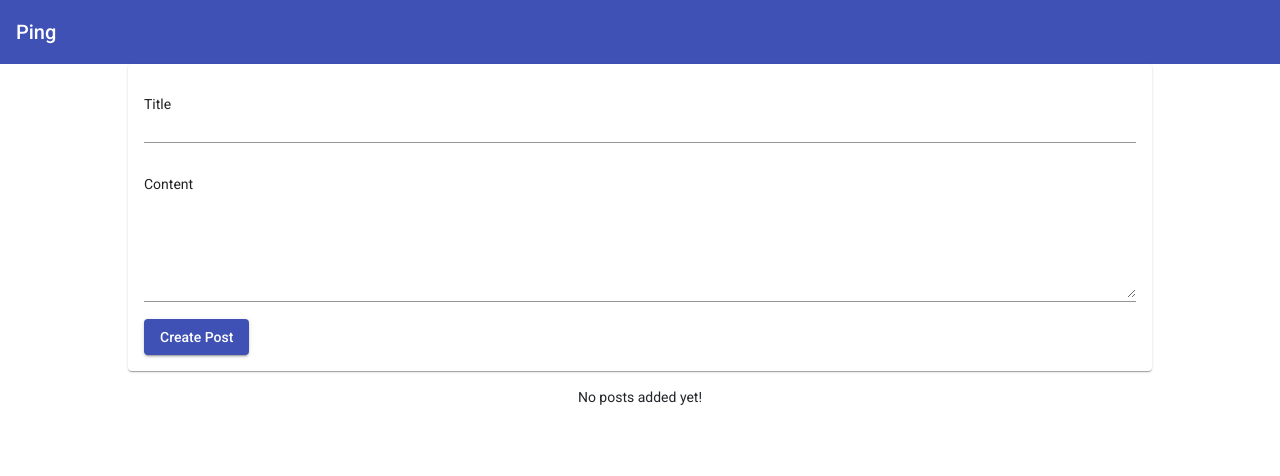
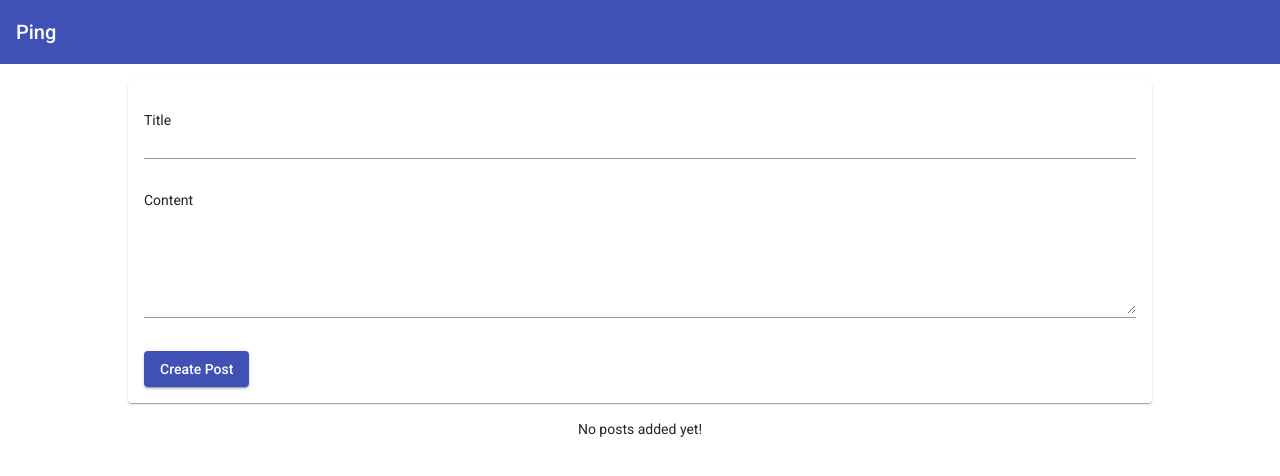
Before and after one commit to shirsi/ping, an Angular app: page / in a window 1280 px wide. Shown: the top 476 px of the page. Built offline with nearby package versions, Linux system fonts and the light colour scheme.

Commit message:
added error messages and refactor forms

```diff
--- a/src/app/app.component.css
+++ b/src/app/app.component.css
@@ -1,5 +1,4 @@
 main {
-  margin-top: 1rem;
   width: 80%;
-  margin: auto;
+  margin: 1rem auto;
 }
--- a/src/app/app.component.ts
+++ b/src/app/app.component.ts
@@ -1,5 +1,5 @@
 import { Component } from '@angular/core';
-
+import { Post } from './components/posts/post.model';
 @Component({
   selector: 'app-root',
   templateUrl: './app.component.html',
@@ -7,9 +7,9 @@ import { Component } from '@angular/core';
 })
 export class AppComponent {
   title = 'ping';
-  storedPosts = [];
+  storedPosts: Post[] = [];
+
   onPostAdded(post) {
-    console.log(post);
     this.storedPosts.push(post);
   }
 }
--- a/src/app/components/posts/post-create/post-create.component.css
+++ b/src/app/components/posts/post-create/post-create.component.css
@@ -2,3 +2,7 @@ mat-form-field,
 textarea {
   width: 100%;
 }
+
+button {
+  margin-top: 1rem;
+}
--- a/src/app/components/posts/post-create/post-create.component.html
+++ b/src/app/components/posts/post-create/post-create.component.html
@@ -1,7 +1,16 @@
 <mat-card>
+  <form (submit)="onAddPost(postForm)" #postForm="ngForm">
     <mat-form-field>
       <label for="enteredTitle">Title</label>
-    <input matInput type="text" [(ngModel)]="enteredTitle" />
+      <input
+        matInput
+        type="text"
+        ngModel
+        name="title"
+        required
+        #title="ngModel"
+      />
+      <mat-error *ngIf="title.invalid">Please enter a valid title</mat-error>
     </mat-form-field>
     <mat-form-field>
       <label for="enteredContent">Content</label>
@@ -9,10 +18,19 @@
         matInput
         rows="6"
         type="text"
-      [(ngModel)]="enteredContent"
+        ngModel
+        name="content"
+        required
+        #content="ngModel"
       ></textarea>
+      <mat-error *ngIf="content.invalid"
+        >Please enter a valid content</mat-error
+      >
     </mat-form-field>
-  <button mat-raised-button color="primary" (click)="onAddPost()">
+    <br />
+
+    <button mat-raised-button color="primary" type="submit">
       Create Post
     </button>
+  </form>
 </mat-card>
--- a/src/app/components/posts/post-create/post-create.component.ts
+++ b/src/app/components/posts/post-create/post-create.component.ts
@@ -1,4 +1,6 @@
 import { Component, OnInit, Output, EventEmitter } from '@angular/core';
+import { NgForm } from '@angular/forms';
+import { Post } from '../post.model';
 
 @Component({
   selector: 'app-post-create',
@@ -8,10 +10,16 @@ import { Component, OnInit, Output, EventEmitter } from '@angular/core';
 export class PostCreateComponent implements OnInit {
   enteredTitle: string = '';
   enteredContent: string = '';
-  @Output() postCreated = new EventEmitter();
-  onAddPost() {
-    const post = { title: this.enteredTitle, content: this.enteredContent };
-    console.log(post);
+  @Output() postCreated = new EventEmitter<Post>();
+  onAddPost(form: NgForm) {
+    if (form.invalid) {
+      return;
+    }
+    const post: Post = {
+      title: form.value.title,
+      content: form.value.content,
+    };
+
     this.postCreated.emit(post);
   }
   constructor() {}
--- a/src/app/components/posts/post-list/post-list.component.ts
+++ b/src/app/components/posts/post-list/post-list.component.ts
@@ -1,4 +1,5 @@
 import { Component, OnInit, Input } from '@angular/core';
+import { Post } from '../post.model';
 
 @Component({
   selector: 'app-post-list',
@@ -6,7 +7,7 @@ import { Component, OnInit, Input } from '@angular/core';
   styleUrls: ['./post-list.component.css'],
 })
 export class PostListComponent implements OnInit {
-  @Input() posts = [];
+  @Input() posts: Post[] = [];
 
   constructor() {}
 
--- /dev/null
+++ b/src/app/components/posts/post.model.ts
@@ -0,0 +1,4 @@
+export interface Post {
+  title: string;
+  content: string;
+}
```
Lines whose indentation alone changed are shown as unchanged.
